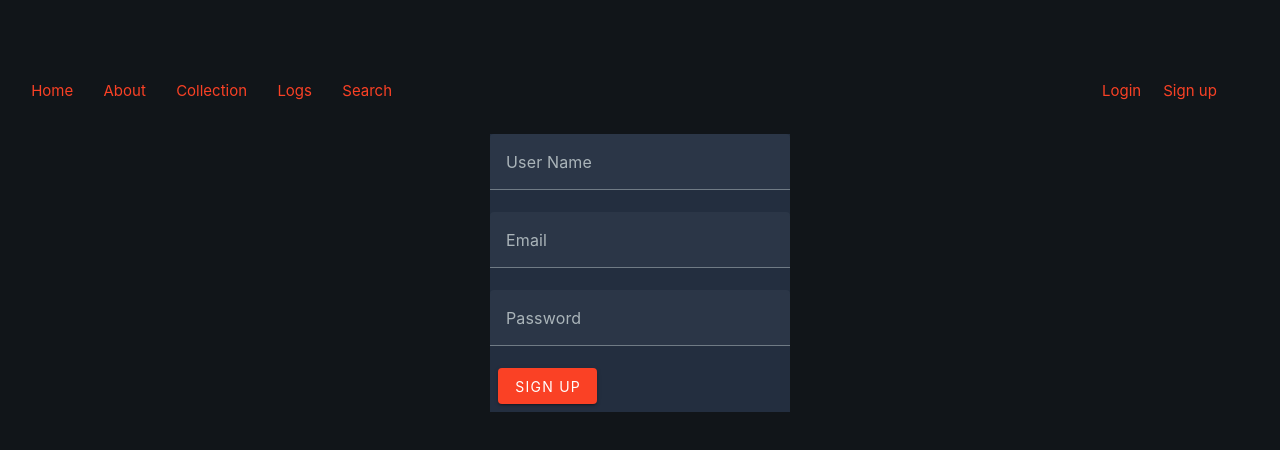
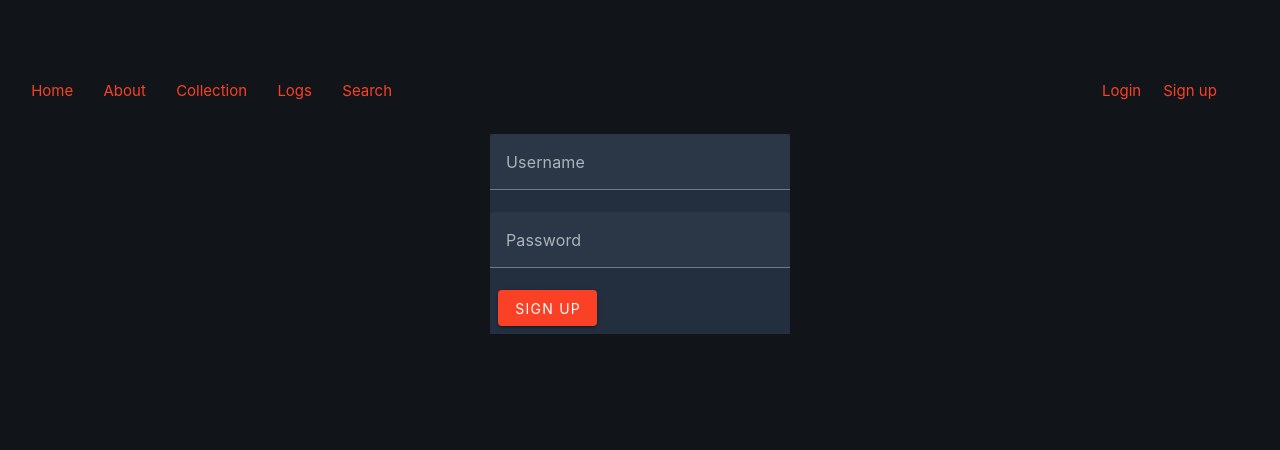
Before and after one commit to jnie1/MTGViewer-V2, a Vue app in the folder frontend/: page /signup in a window 1280 px wide. Shown: the top 450 px of the page. Built offline with nearby package versions, Linux system fonts and the light colour scheme.

Commit message:
frontend changes for login and signup

```diff
--- a/frontend/src/views/LoginView.vue
+++ b/frontend/src/views/LoginView.vue
@@ -7,19 +7,14 @@ import { useRouter } from 'vue-router';
 const router = useRouter();
 
 const valid = ref(false);
-const email = ref('');
+const username = ref('');
 const password = ref('');
 const errorMessage = ref('');
 
-const emailRules = [
+const usernameRules = [
   (value: string | null) => {
     if (value) return true;
-    return 'Email is required.';
-  },
-  (value: string) => {
-    const emailPattern = /.+@.+\..+/;
-    if (emailPattern.test(value)) return true;
-    return 'Invalid Email.';
+    return 'Username is required.';
   },
 ];
 
@@ -36,7 +31,7 @@ const handleSubmit = async () => {
   errorMessage.value = '';
 
   const loginRequest = {
-    email: email.value,
+    username: username.value,
     password: password.value,
   };
 
@@ -64,14 +59,8 @@ const handleSubmit = async () => {
   <main>
     <v-sheet class="mx-auto" width="300">
       <v-form v-model="valid" validate-on="submit" fail-fast @submit.prevent="handleSubmit">
-        <v-text-field v-model="email" label="Email" required type="email" :rules="emailRules" />
-        <v-text-field
-          v-model="password"
-          label="Password"
-          required
-          type="password"
-          :rules="passwordRules"
-        />
+        <v-text-field v-model="username" label="Username" required :rules="usernameRules" />
+        <v-text-field v-model="password" label="Password" required type="password" :rules="passwordRules"/>
         <v-alert v-if="errorMessage" type="error" density="compact" class="mb-2">
           {{ errorMessage }}
         </v-alert>
--- a/frontend/src/views/SignupView.vue
+++ b/frontend/src/views/SignupView.vue
@@ -3,26 +3,13 @@ import fetchApi from '@/fetch/api';
 import { ref } from 'vue';
 
 const valid = ref(false);
-const name = ref('');
-const email = ref('');
+const username = ref('');
 const password = ref('');
 
-const nameRules = [
+const usernameRules = [
   (value: string | null) => {
     if (value) return true;
-    return 'User Name is required.';
-  },
-];
-
-const emailRules = [
-  (value: string | null) => {
-    if (value) return true;
-    return 'Email is required.';
-  },
-  (value: string) => {
-    const emailPattern = /.+@.+\..+/;
-    if (emailPattern.test(value)) return true;
-    return 'Email must be valid.';
+    return 'Username is required.';
   },
 ];
 
@@ -41,8 +28,7 @@ const handleSubmit = async () => {
   if (!valid.value) return;
 
   const signupRequest = {
-    name: name.value,
-    email: email.value,
+    username: username.value,
     password: password.value,
   };
 
@@ -60,15 +46,8 @@ const handleSubmit = async () => {
   <main>
     <v-sheet class="mx-auto" width="300">
       <v-form v-model="valid" validate-on="submit" fail-fast @submit.prevent="handleSubmit">
-        <v-text-field v-model="name" label="User Name" required :rules="nameRules" />
-        <v-text-field v-model="email" label="Email" required type="email" :rules="emailRules" />
-        <v-text-field
-          v-model="password"
-          label="Password"
-          required
-          type="password"
-          :rules="passwordRules"
-        />
+        <v-text-field v-model="username" label="Username" required :rules="usernameRules"/>
+        <v-text-field v-model="password" label="Password" required type="password" :rules="passwordRules"/>
         <v-btn class="ma-2 mt-0" color="primary" type="submit">Sign up</v-btn>
       </v-form>
     </v-sheet>
```
